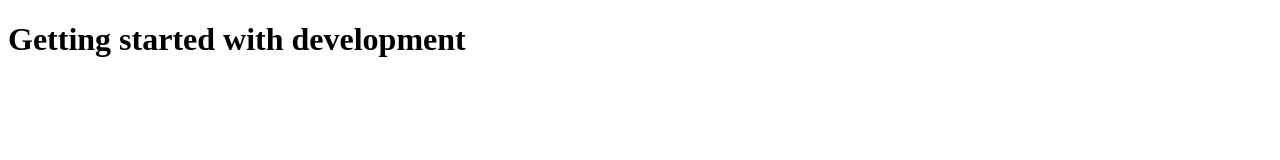
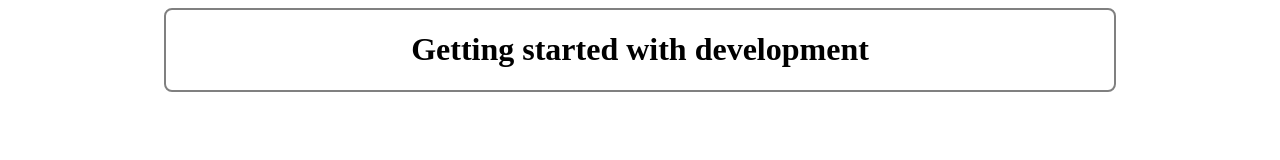
Before and after one commit to AmyNeate/Full-Stack-Development, a plain HTML site: page 1. Basic HTML and CSS/index.html in a window 1280 px wide. Drawn offline with Linux system fonts and the light colour scheme.

Commit message:
Added style.css.

```diff
--- a/1. Basic HTML, CSS, and JS/index.html
+++ b/1. Basic HTML and CSS/index.html
@@ -4,10 +4,13 @@
     <meta charset="UTF-8">
     <meta name="viewport" content="width=device-width, initial-scale=1.0">
     <title>The Basics</title>
+    <link rel="stylesheet" href="./style.css">
 </head>
 <body>
     <div class="header">
-        <h1>Getting started with development</h1>
+        <div class="heading">
+            <h1>Getting started with development</h1>
+        </div>
     </div>
 </body>
 </html>
--- /dev/null
+++ b/1. Basic HTML and CSS/style.css
@@ -0,0 +1,15 @@
+
+.header{
+    display: flex;
+    align-items: center;
+    justify-content: center;
+}
+
+.heading
+{
+    width: 75%;
+    height: auto;
+    border: 2px solid gray;
+    border-radius: 8px;
+    text-align: center;
+}
```
